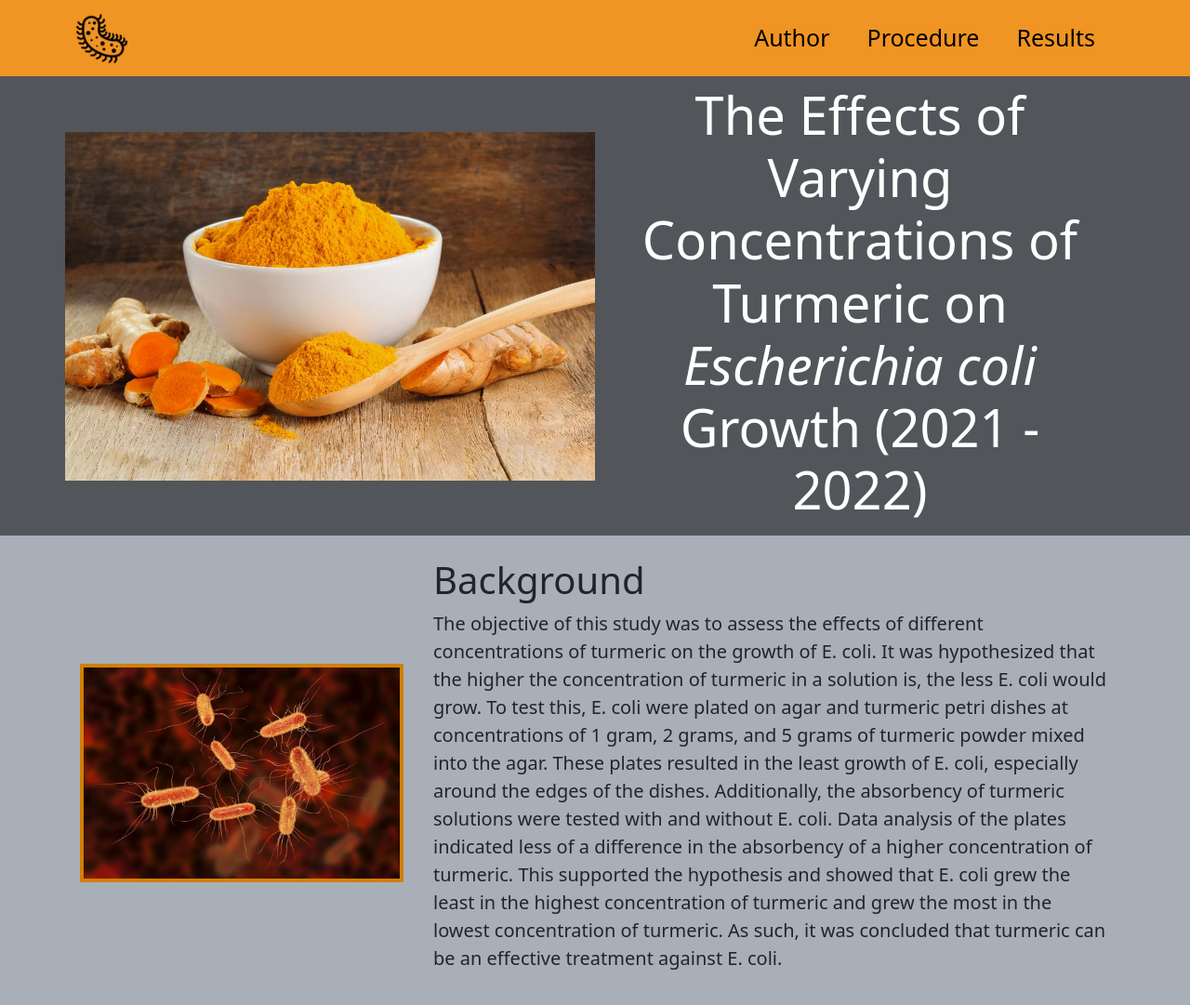
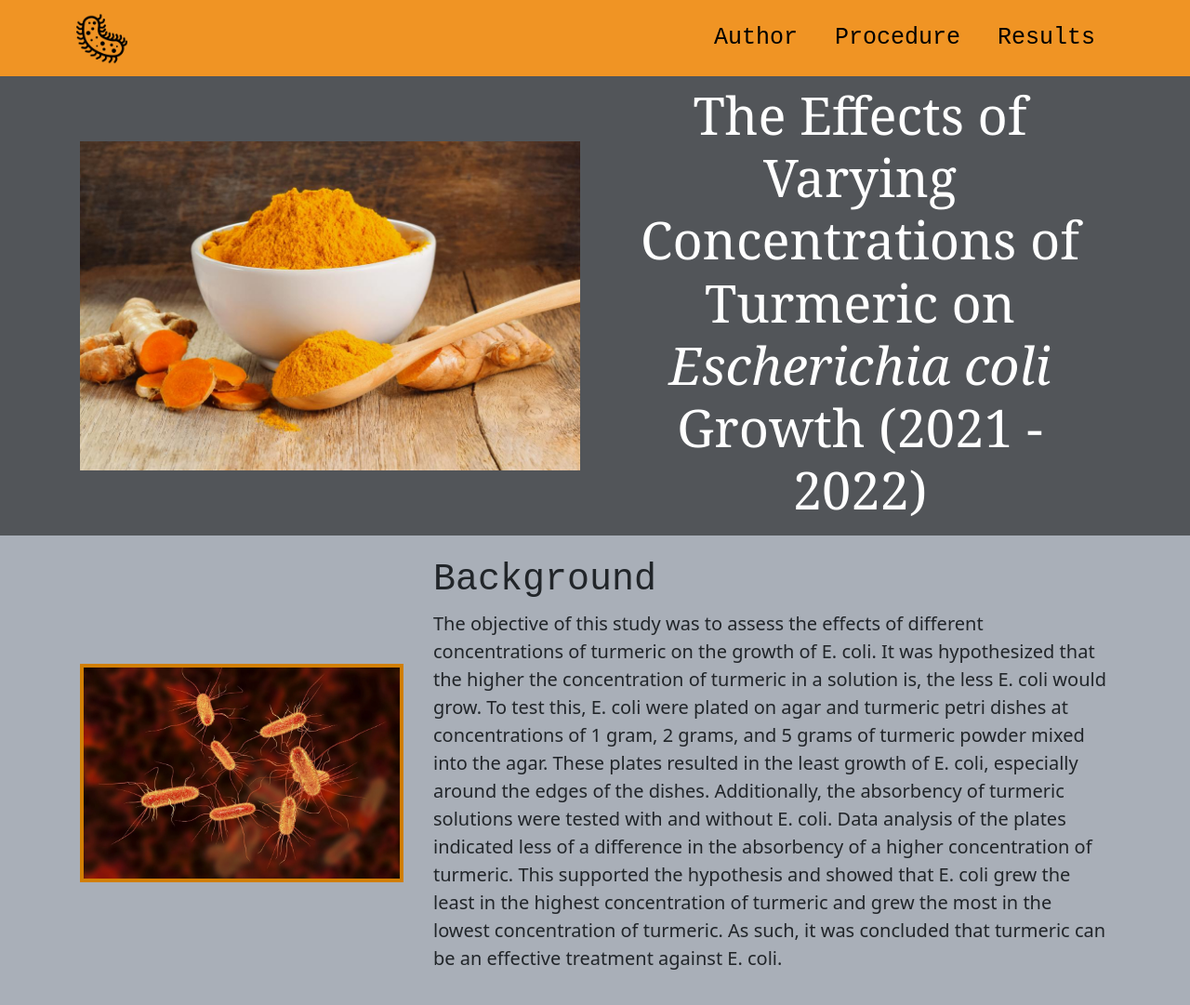
Before and after one commit to priyagokhale1/gokhaleSE2223, a plain HTML site: page index.html in a window 1280 px wide. Shown: the top 1081 px of the page at 93% size. Drawn offline with nearby package versions, Linux system fonts and the light colour scheme.

Commit message:
nvm this is the real one fr

```diff
--- a/index.html
+++ b/index.html
@@ -46,12 +46,12 @@
     <section class="showcase test-light p-2 text-center" style="background-color:#525559">
         <div class="container">
             <div class="row">
-                <div class="col-lg-6 p-0 d-flex align-items-center tojesse">
+                <div class="col-lg-6 p-3 d-flex align-items-center tojesse">
                     <img class="img-fluid disappear" src="img/tumeric.png" alt="Turmeric">
                 </div>
                 <div class="col-lg-6 p-0 d-flex align-items-center">
                     <div class="container">
-                        <h1 class="display-4"><strong>The Effects of Varying Concentrations of Turmeric on <em>Escherichia coli</em> Growth (2021 - 2022)</strong></h1>
+                        <h1 class="display-4" id="main-title"><strong>The Effects of Varying Concentrations of Turmeric on <em>Escherichia coli</em> Growth (2021 - 2022)</strong></h1>
                     </div>
                 </div>
             </div>
@@ -135,6 +135,12 @@
 
 
 </div>
+
+<footer class="p-5 nb-bg-color footer text-light text-center position-relative">
+    <div class="container footer">
+        Copyright &copy;2022
+    </div>
+</footer>
     <script src="https://cdn.jsdelivr.net/npm/bootstrap@5.1.3/dist/js/bootstrap.bundle.min.js"
         integrity="sha384-ka7Sk0Gln4gmtz2MlQnikT1wXgYsOg+OMhuP+IlRH9sENBO0LRn5q+8nbTov4+1p"
         crossorigin="anonymous"></script>
--- a/styles.css
+++ b/styles.css
@@ -11,6 +11,7 @@ a#nbMenuItem{
     padding-right: 20px;
     padding-left: 20px;
     color: black;
+    font-family: "Courier New";
 }
 
 
@@ -27,7 +28,7 @@ a#nbMenuItem{
     position: absolute;
     width: 100%;
     transform: scaleX(0);
-    height: 3px;
+    height: 5px;
     bottom: 0;
     left: 0;
     background-color: #eb7f05;
@@ -51,3 +52,17 @@ a#nbMenuItem{
 hr {
     border: 2px solid black;
 }
+
+.footer {
+    color: black;
+    font-size: 30px;
+    font-family: "Courier New";
+}
+
+h1 {
+    font-family: "Courier New";
+}
+
+#main-title {
+    font-family: Georgia;
+}
```
